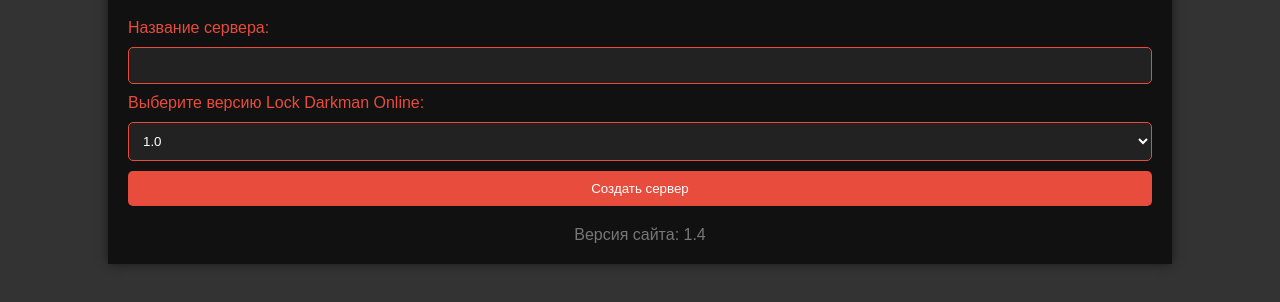
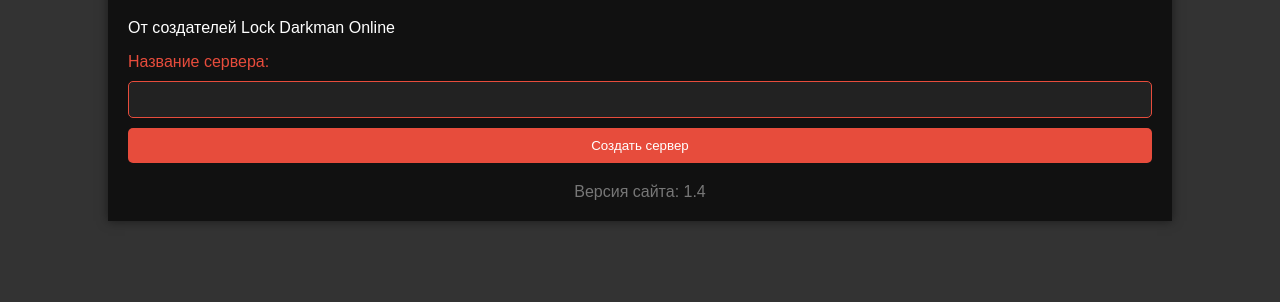
Before and after one commit to Stasan-minecraft/ldo-host.github.io, a plain HTML site: page index.html in a window 1280 px wide. Shown: the part 120-422 px from the top of the page. Drawn offline with Linux system fonts and the light colour scheme.

Commit message:
Update index.html

```diff
--- a/index.html
+++ b/index.html
@@ -72,15 +72,10 @@
             </select>
         </div>
         <h1 id="title">Бесплатный хост: Создание серверов Ldo-Host</h1>
+        <p id="subtitle">От создателей Lock Darkman Online</p>
         <form id="create-server-form">
             <label for="server-name" id="server-name-label">Название сервера:</label>
             <input type="text" id="server-name" name="server-name" required>
-            <label for="server-version" id="server-version-label">Выберите версию Lock Darkman Online:</label>
-            <select id="server-version" name="server-version" required>
-                <option value="1.0">1.0</option>
-                <option value="1.1">1.1</option>
-                <option value="2.0">2.0</option>
-            </select>
             <button type="submit" id="create-server-button">Создать сервер</button>
         </form>
         <div class="server-info" id="server-info" style="display:none;">
@@ -111,8 +106,8 @@
         const translations = {
             ru: {
                 title: "Бесплатный хост: Создание серверов Ldo-Host",
+                subtitle: "От создателей Lock Darkman Online",
                 serverNameLabel: "Название сервера:",
-                serverVersionLabel: "Выберите версию Lock Darkman Online:",
                 createServerButton: "Создать сервер",
                 serverInfoTitle: "Информация о сервере",
                 adminUsernameLabel: "Введите имя администратора:",
@@ -124,8 +119,8 @@
             },
             ua: {
                 title: "Безкоштовний хост: Створення серверів Ldo-Host",
+                subtitle: "Від творців Lock Darkman Online",
                 serverNameLabel: "Назва сервера:",
-                serverVersionLabel: "Оберіть версію Lock Darkman Online:",
                 createServerButton: "Створити сервер",
                 serverInfoTitle: "Інформація про сервер",
                 adminUsernameLabel: "Введіть ім'я адміністратора:",
@@ -136,9 +131,9 @@
                 uploadModButton: "Завантажити мод"
             },
             en: {
-                title: "Free Host: Creating Lock Darkman Online Servers with Ldo-Host",
+                title: "Free Host: Creating Ldo-Host Servers",
+                subtitle: "From the creators of Lock Darkman Online",
                 serverNameLabel: "Server Name:",
-                serverVersionLabel: "Select Lock Darkman Online Version:",
                 createServerButton: "Create Server",
                 serverInfoTitle: "Server Information",
                 adminUsernameLabel: "Enter Admin Username:",
@@ -153,8 +148,8 @@
         function changeLanguage() {
             const language = document.getElementById("language-select").value;
             document.getElementById("title").innerText = translations[language].title;
+            document.getElementById("subtitle").innerText = translations[language].subtitle;
             document.getElementById("server-name-label").innerText = translations[language].serverNameLabel;
-            document.getElementById("server-version-label").innerText = translations[language].serverVersionLabel;
             document.getElementById("create-server-button").innerText = translations[language].createServerButton;
             document.getElementById("server-info-title").innerText = translations[language].serverInfoTitle;
             document.getElementById("admin-username-label").innerText = translations[language].adminUsernameLabel;
@@ -168,10 +163,8 @@
         document.getElementById('create-server-form').addEventListener('submit', function(event) {
             event.preventDefault();
             const serverName = document.getElementById('server-name').value;
-            const serverVersion = document.getElementById('server-version').value;
             const serverIP = generateServerIP();
             document.getElementById('server-ip').innerText = `IP сервера: ${serverIP}`;
-            document.getElementById('server-version-info').innerText = `Версия сервера: ${serverVersion}`;
             document.getElementById('server-info').style.display = 'block';
         });
 
```
